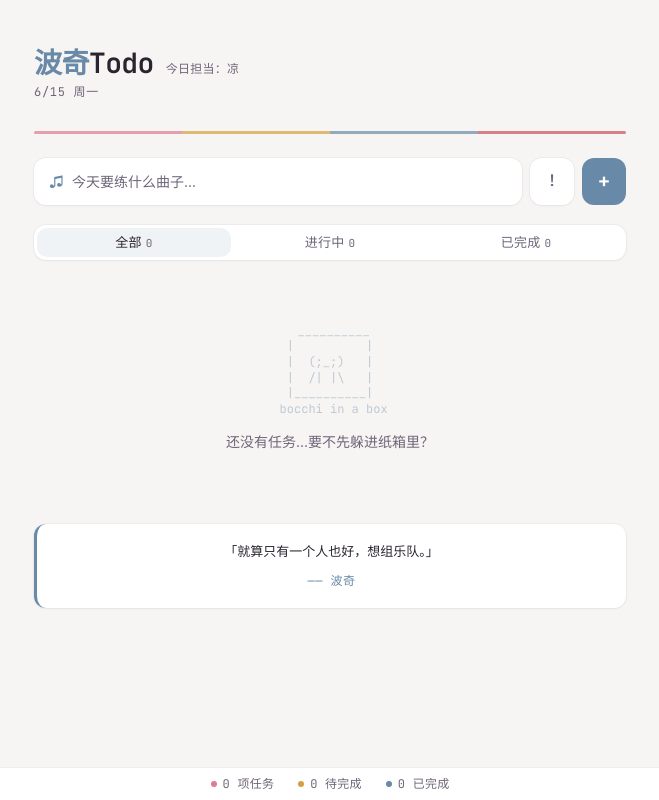
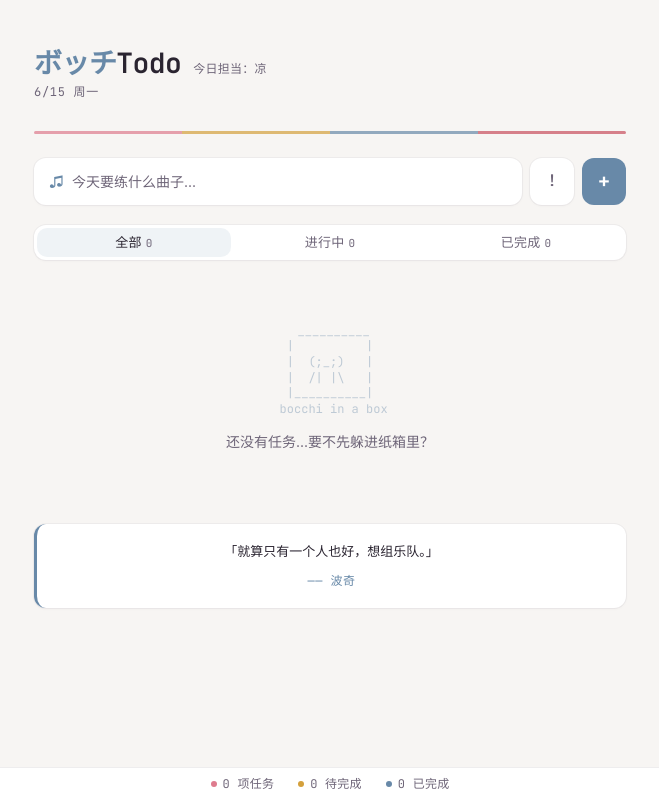
Before and after one commit to andrewdu924/bocchi-todo, a React (Vite) app: page / in a window 1280 px wide. Shown: the whole page, without its empty margins (310-969 px from the left). Built offline with nearby package versions, Linux system fonts and the light colour scheme.

Commit message:
feat(标题): 应用标题改为日文ボッチ

```diff
--- a/src/components/Header.jsx
+++ b/src/components/Header.jsx
@@ -6,7 +6,7 @@ export default function Header({ dailyTheme }) {
   return (
     <header className="header">
       <div className="title-row">
-        <h1 className="app-title"><span style={{ color: dailyTheme.color }}>波奇</span>Todo</h1>
+        <h1 className="app-title"><span style={{ color: dailyTheme.color }}>ボッチ</span>Todo</h1>
         <span className="subtitle">今日担当：{dailyTheme.name}</span>
       </div>
       <span className="date-badge">{dateStr}</span>
```
